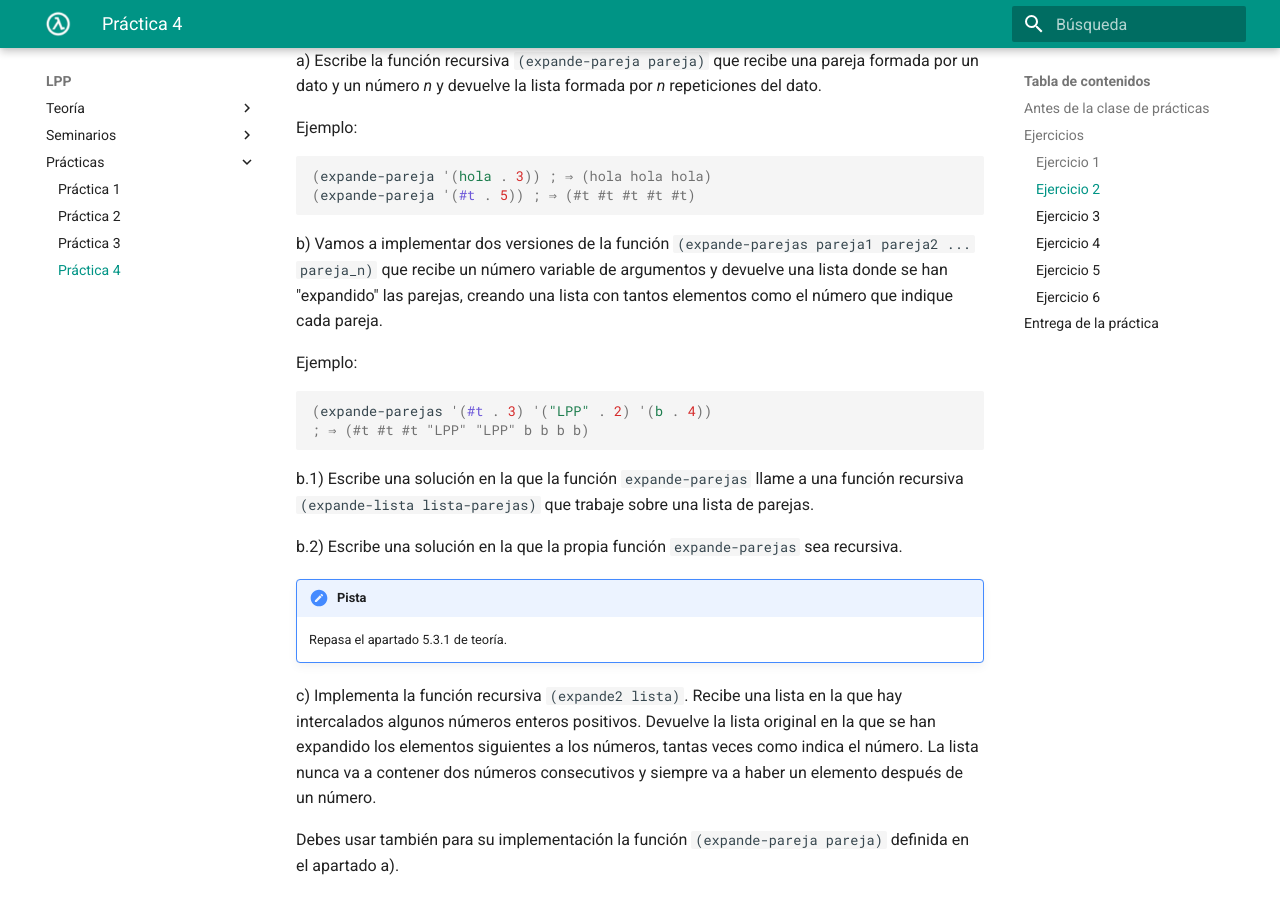
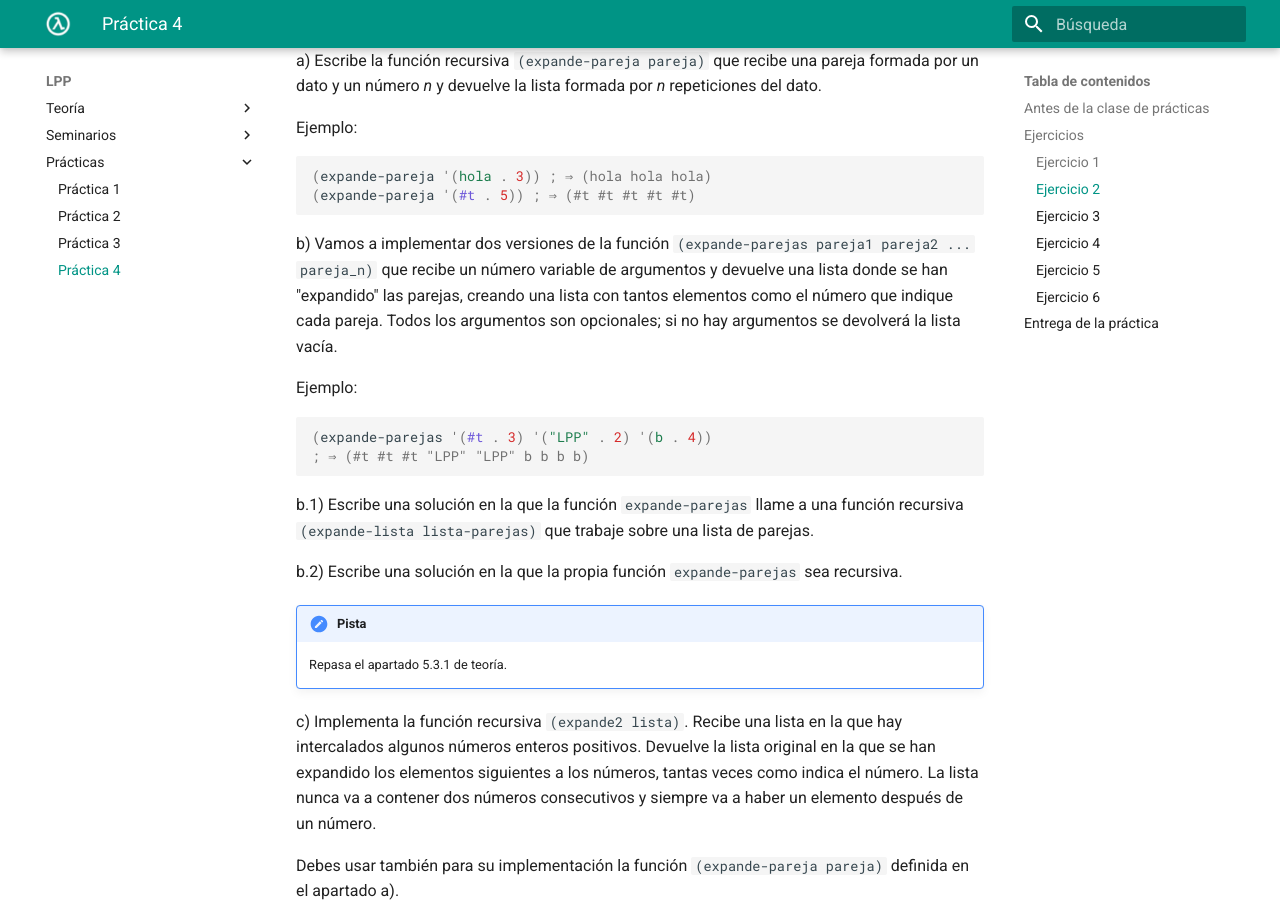
Before and after one commit to domingogallardo/apuntes-lpp, an MkDocs documentation site: the page built from docs/practicas/practica04/practica04.md, in a window 1280 px wide and 900 px high, scrolled down 2139 px. Built offline with MkDocs 1.6.1 and Material for MkDocs 9.7.7, drawn with Linux system fonts in a browser that asks for light colours.

Commit message:
Corrección práctica 4

```diff
--- a/docs/practicas/practica04/practica04.md
+++ b/docs/practicas/practica04/practica04.md
@@ -119,7 +119,8 @@ b) Vamos a implementar dos versiones de la función `(expande-parejas
 pareja1 pareja2 ... pareja_n)` que recibe un número variable de
 argumentos y devuelve una lista donde se han "expandido" las parejas,
 creando una lista con tantos elementos como el número que indique cada
-pareja.
+pareja. Todos los argumentos son opcionales; si no hay argumentos se
+devolverá la lista vacía.
 
 Ejemplo:
 
```
